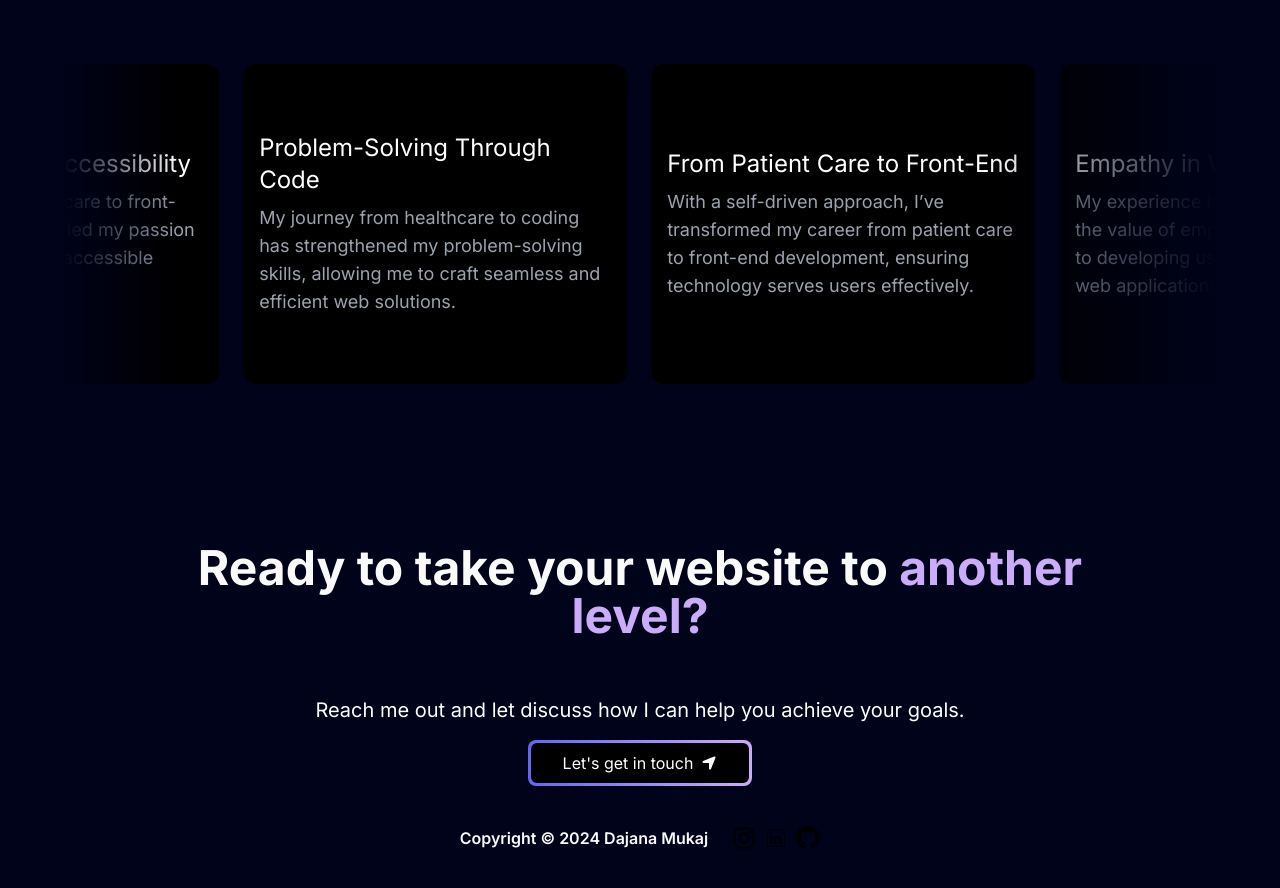
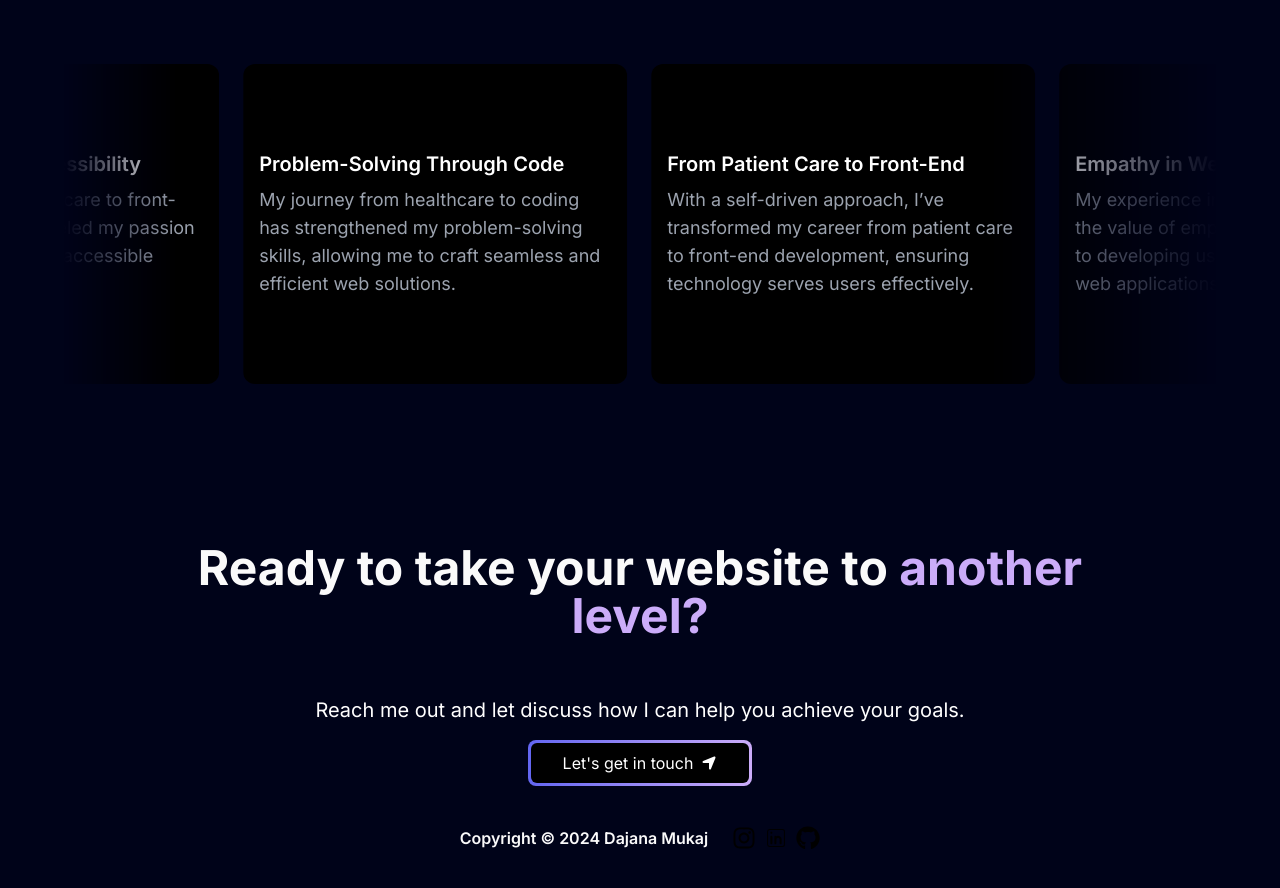
Before and after one commit to dmukaj/portfolio, a Next.js app: page / in a window 1280 px wide. Shown: the part 4900-5788 px from the top of the page. Built offline with nearby package versions, Linux system fonts and the light colour scheme.

Commit message:
changed display for small devices

```diff
--- a/components/AboutMe.tsx
+++ b/components/AboutMe.tsx
@@ -14,9 +14,11 @@ const AboutMe = () => {
           {extendedTestimonials.map((item, index) => (
             <div
               key={index}
-              className="flex flex-col items-start justify-center about-card w-[30vw] bg-black h-80 text-white rounded-xl p-4 shrink-0 gap-2"
+              className="flex flex-col items-start justify-center about-card w-full lg:w-[30vw] bg-black h-48 lg:h-80 text-white rounded-xl p-4 shrink-0 gap-2"
             >
-              <h2 className="text-base md:text-xl xl:text-2xl">{item.title}</h2>
+              <h2 className="lg:text-xl md:text-lg text-sm font-semibold">
+                {item.title}
+              </h2>
               <p className="text-xs md:text-sm xl:text-lg text-gray-400">
                 {item.quote}
               </p>
```
